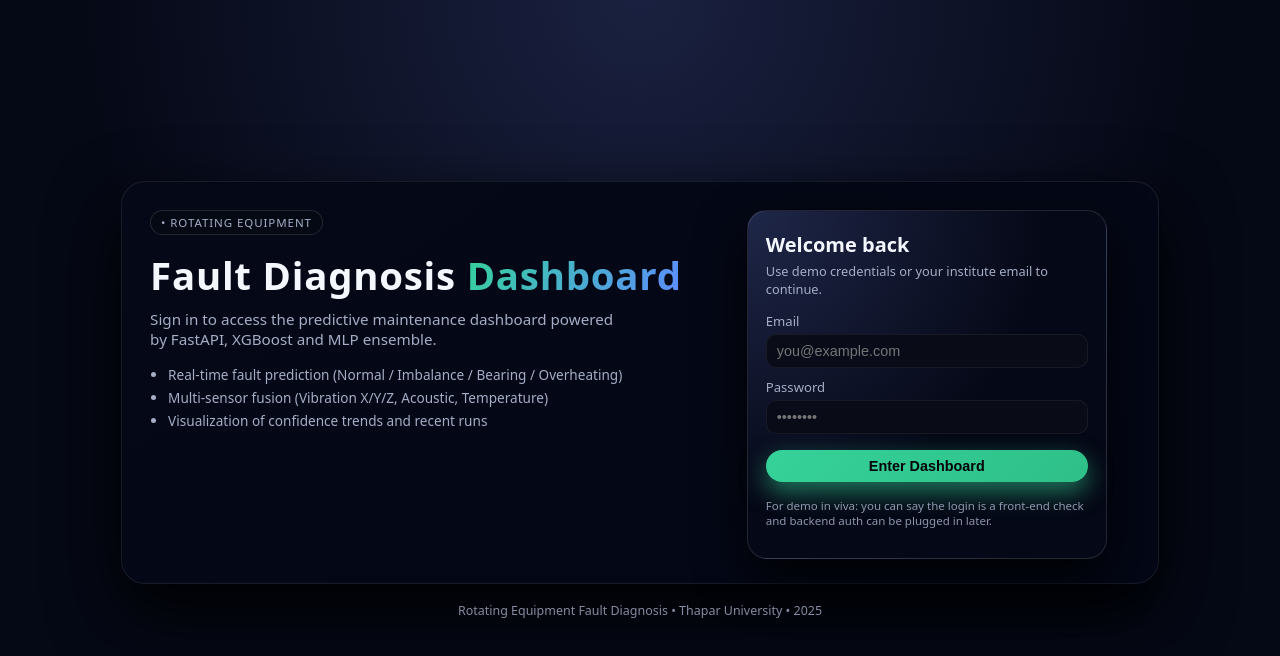
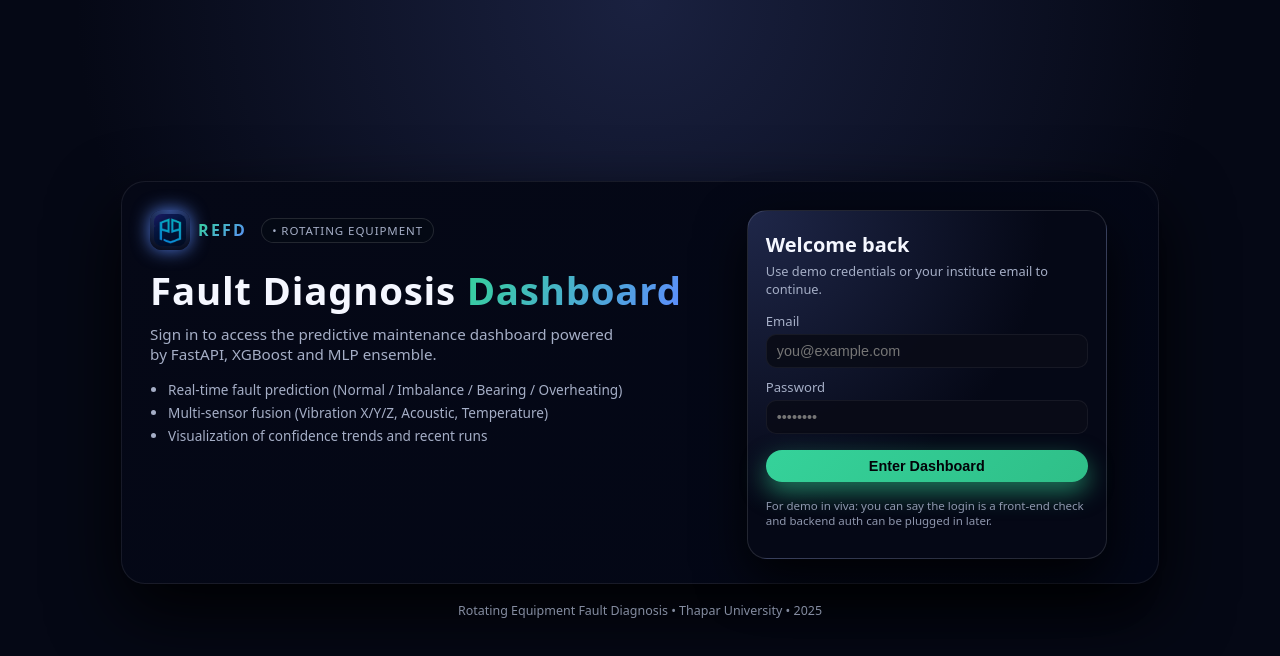
Before and after one commit to Ayushhdd/rotating-equipment-frontend, a React (Create React App) app: page / in a window 1280 px wide. Shown: the top 656 px of the page. Built offline with nearby package versions, Linux system fonts and the light colour scheme.

Commit message:
Updated login logo layout, increased logo size, aligned with pill, improved UI

```diff
--- a/src/App.css
+++ b/src/App.css
@@ -40,7 +40,7 @@ body {
 
 .app-root {
   min-height: 100vh;
-  padding: 24px 32px 40px;
+  padding: 8px 32px 40px;
   color: var(--text);
 }
 
@@ -52,18 +52,41 @@ body {
 
 .top-nav {
   position: sticky;     /* NEW – stick to top while scrolling */
-  top: 12px;            /* distance from very top of page */
+  top: 0px;            /* distance from very top of page */
   z-index: 100;         /* stays above other cards */
 
   display: flex;
   justify-content: space-between;
   align-items: center;
-  margin-bottom: 12px;
+  margin-bottom: 8px;
   padding: 8px 12px;
   border-radius: 999px;
   background: rgba(4, 7, 18, 0.9);
   border: 1px solid rgba(255, 255, 255, 0.06);
   backdrop-filter: blur(14px);
+}
+
+.nav-logo {
+  display: flex;
+  align-items: center;
+  gap: 8px;
+}
+
+.nav-logo-icon {
+  width: 26px;
+  height: 26px;
+  border-radius: 8px;
+  padding: 3px;
+  background: radial-gradient(circle at top, rgba(93,140,255,0.4), rgba(5,8,21,0.9));
+  box-shadow: 0 0 14px rgba(93,140,255,0.7);
+}
+
+.nav-logo-text {
+  font-size: 0.9rem;
+  font-weight: 600;
+  background: linear-gradient(135deg, #35d29a, #5d8cff);
+  -webkit-background-clip: text;
+  color: transparent;
 }
 
 
@@ -784,6 +807,50 @@ body {
 }
 /* ===== Startup Login Screen ===== */
 
+/* Brand logo in login screen */
+
+
+
+
+
+
+
+
+/* Row that contains logo + pill */
+.login-header-row {
+  display: flex;
+  align-items: center;
+  gap: 14px;
+  margin-bottom: 12px;
+}
+
+/* Brand logo in login screen */
+.login-brand {
+  display: inline-flex;
+  align-items: center;
+  gap: 8px;
+}
+
+.login-logo-icon {
+  width: 40px;          /* bigger */
+  height: 40px;
+  border-radius: 12px;
+  padding: 4px;
+  background: radial-gradient(circle at top, rgba(93,140,255,0.5), rgba(5,8,21,0.9));
+  box-shadow: 0 0 18px rgba(93,140,255,0.85);
+}
+
+.login-logo-text {
+  font-size: 1rem;      /* slightly larger text */
+  font-weight: 600;
+  background: linear-gradient(135deg, #35d29a, #5d8cff);
+  -webkit-background-clip: text;
+  color: transparent;
+  letter-spacing: 0.14em;
+  text-transform: uppercase;
+}
+
+
 .login-root {
   min-height: 100vh;
   padding: 32px 24px;
--- a/src/App.js
+++ b/src/App.js
@@ -1,5 +1,5 @@
 // src/App.js
-import React, { useState, useRef } from "react";
+import React, { useState, useRef, useEffect } from "react";
 import MachineGallery from "./MachineGallery";
 import LoginScreen from "./LoginScreen";
 import ChartPanel from "./ChartPanel";
@@ -22,6 +22,34 @@ function App() {
   const homeRef = useRef(null);
   const testingRef = useRef(null);
   const aboutRef = useRef(null);
+
+
+
+    // Update active tab when user scrolls (scrollspy)
+  useEffect(() => {
+    const handleScroll = () => {
+      if (!homeRef.current || !testingRef.current || !aboutRef.current) return;
+
+      const offset = 140; // adjust if needed (nav height + some margin)
+
+      const testingTop = testingRef.current.getBoundingClientRect().top;
+      const aboutTop = aboutRef.current.getBoundingClientRect().top;
+
+      if (aboutTop <= offset) {
+        setActiveTab("about");
+      } else if (testingTop <= offset) {
+        setActiveTab("testing");
+      } else {
+        setActiveTab("home");
+      }
+    };
+
+    window.addEventListener("scroll", handleScroll);
+    handleScroll(); // run once on mount
+
+    return () => window.removeEventListener("scroll", handleScroll);
+  }, []);
+
 
 
 
@@ -67,18 +95,7 @@ function App() {
     setLoading(true);
     setResult(null);
 
-      const scrollToSection = (section) => {
-    setActiveTab(section);
 
-    let ref = null;
-    if (section === "home") ref = homeRef;
-    if (section === "testing") ref = testingRef;
-    if (section === "about") ref = aboutRef;
-
-    if (ref && ref.current) {
-      ref.current.scrollIntoView({ behavior: "smooth", block: "start" });
-    }
-  };
 
 
     try {
@@ -157,7 +174,11 @@ function App() {
             {/* TOP NAV BAR */}
       <nav className="top-nav">
         <div className="top-nav-left">
+          <div className="nav-logo">
+          <img src="/logo.png" alt="logo" className="nav-logo-icon" />
           <span className="nav-logo-text">REFD</span>
+          </div>
+
         </div>
         <div className="top-nav-right">
           <button
--- a/src/LoginScreen.js
+++ b/src/LoginScreen.js
@@ -25,10 +25,24 @@ function LoginScreen({ onLogin }) {
   <div className="login-root">
     <div className="login-card">
       <div className="login-left">
+  <div className="login-header-row">
+    <div className="login-brand">
+      <img
+        src="/logo.png"
+        alt="REFD logo"
+        className="login-logo-icon"
+      />
+      <span className="login-logo-text">REFD</span>
+    </div>
+
     <div className="app-pill">• Rotating Equipment</div>
+  </div>
+  {/* rest stays same */}
+
         <h1 className="login-title">
           Fault Diagnosis <span className="hero-gradient">Dashboard</span>
         </h1>
+
           <p className="login-subtitle">
             Sign in to access the predictive maintenance dashboard powered by
             FastAPI, XGBoost and MLP ensemble.
```
Lines whose indentation alone changed are shown as unchanged.
